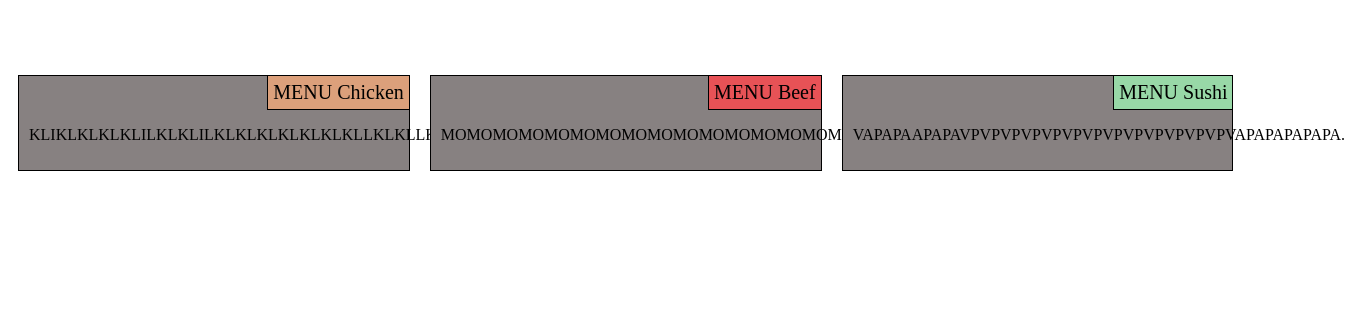
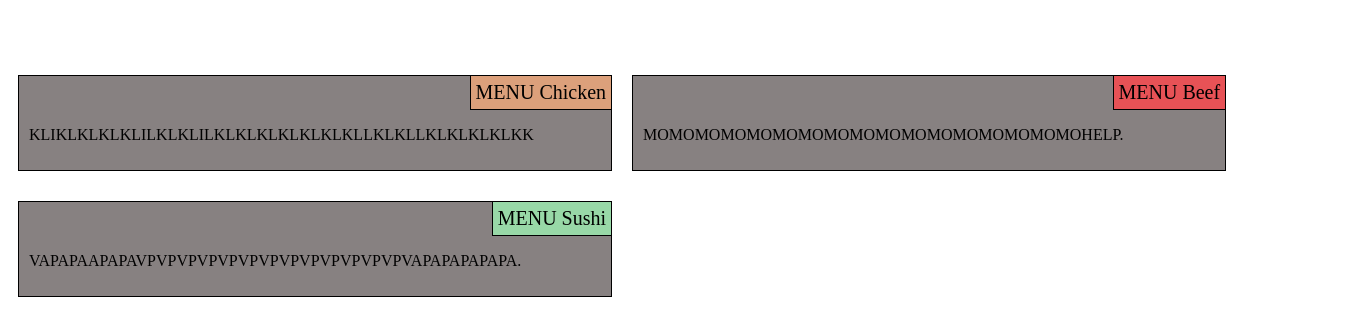
Before and after one commit to rblistik/module2, a plain HTML site: page index.html in a window 1280 px wide. Shown: the part 65-400 px from the top of the page, 1345 px wide, since content can reach past the window. Drawn offline with Linux system fonts and the light colour scheme.

Commit message:
Update style.css

```diff
--- a/style.css
+++ b/style.css
@@ -19,7 +19,7 @@ section {
 	margin-bottom: 20px;
 	padding: 10px;
 	float: left;
-	width: 31%;
+	width: 47%;
 	background-color: #878181;
 	border: 1px solid #000000;
 }
```
